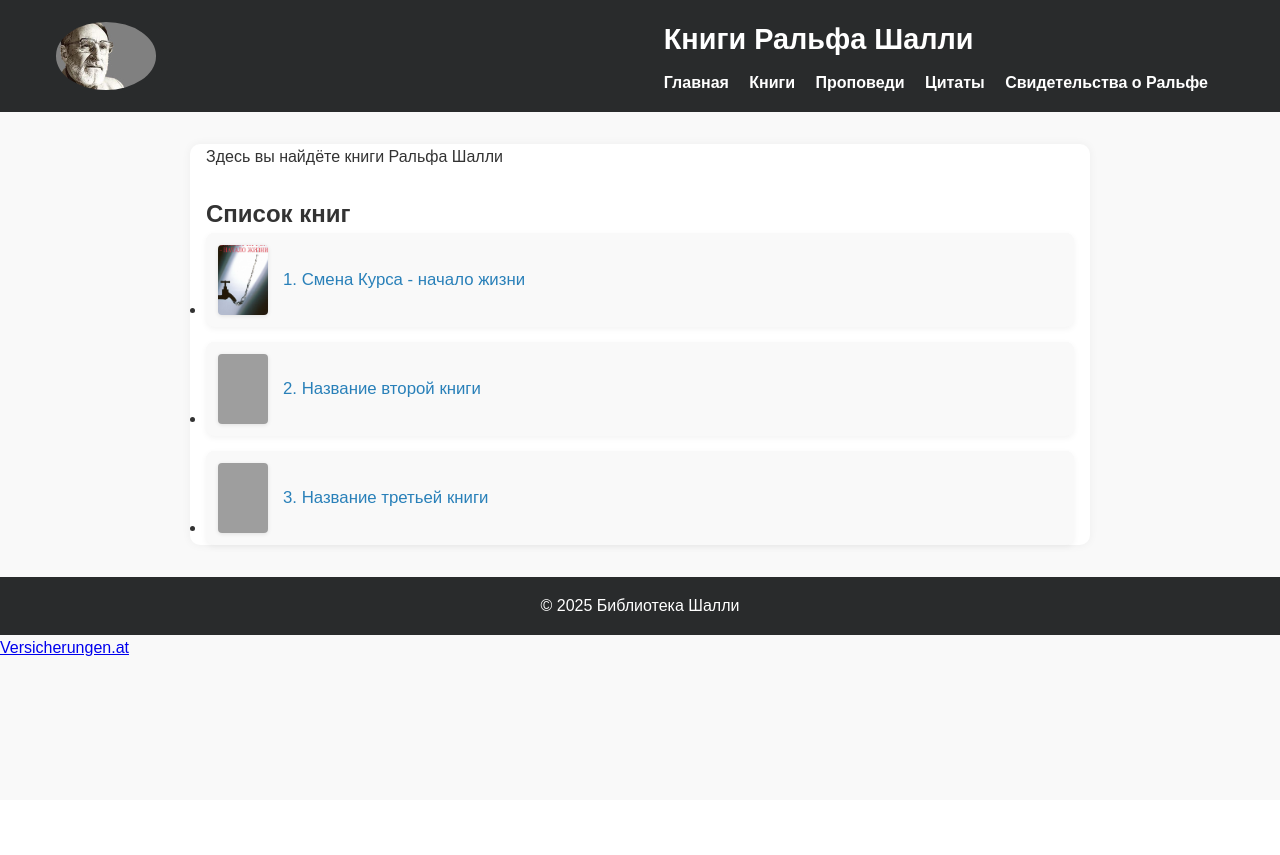
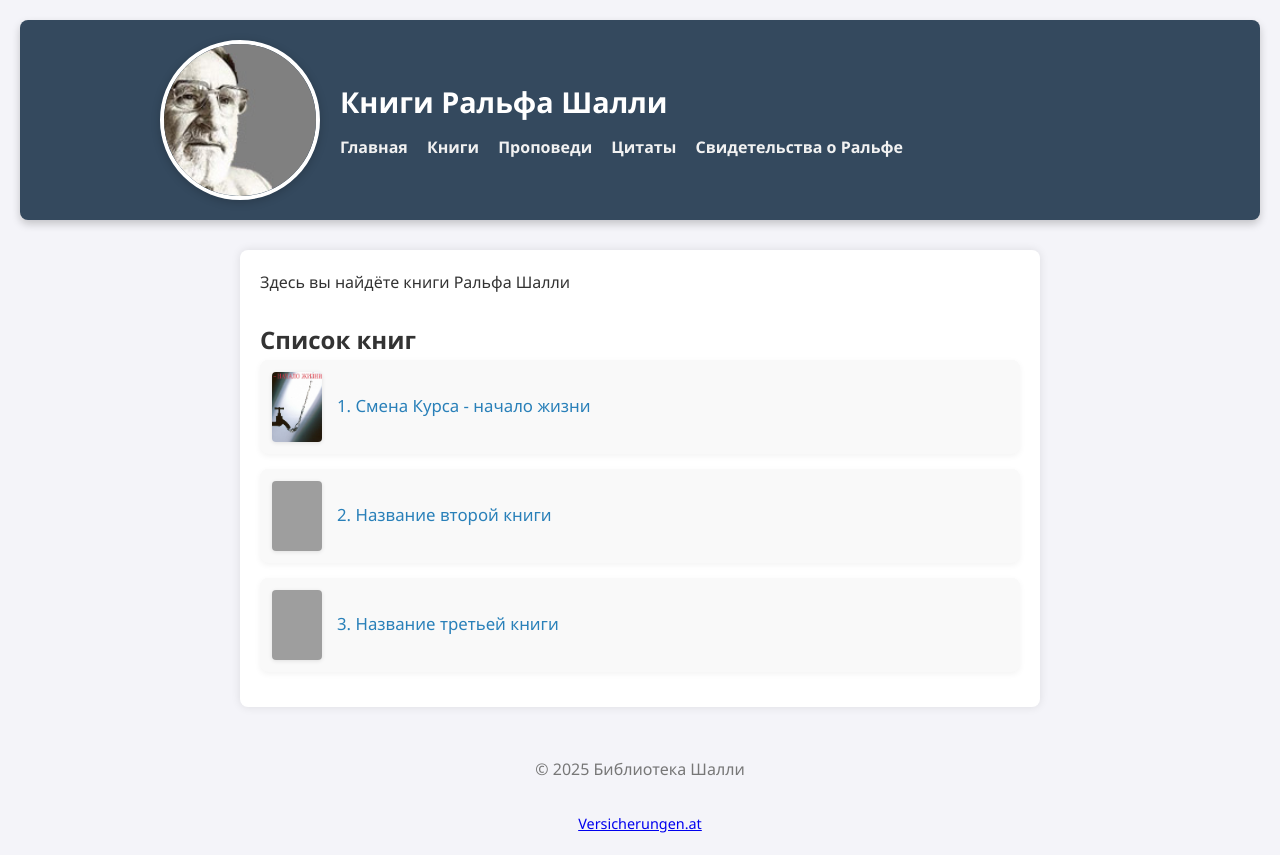
Before and after one commit to iliarudich0/iliama, a PHP site: page /books.html in a window 1280 px wide. Before the commit the page ends 656 px from the top, so only its background shows below. Run offline with PHP 8.4, Linux system fonts and the light colour scheme; grey boxes are pictures that could not be loaded.

Commit message:
Update style.css

```diff
--- a/style.css
+++ b/style.css
@@ -4,116 +4,80 @@
   box-sizing: border-box;
 }
 
-/* Базовая стилизация */
 body {
-  margin: 0;
-  padding: 0;
-  font-family: Arial, sans-serif;
+  font-family: 'Segoe UI', Tahoma, Geneva, Verdana, sans-serif;
   line-height: 1.6;
-  background-color: #f9f9f9;
+  background-color: #f4f4f9;
   color: #333;
+  padding: 20px;
 }
 
-/* Шапка */
 header {
-  background-color: #292b2c;
+  background-color: #34495e;
   color: white;
-  padding: 1rem 0;
+  padding: 20px 0;
+  margin-bottom: 30px;
+  border-radius: 8px;
+  box-shadow: 0 4px 8px rgba(0,0,0,0.2);
 }
 
 .header-container {
   display: flex;
   align-items: center;
-  justify-content: space-between;
-  max-width: 1200px;
+  gap: 20px;
+  max-width: 1000px;
   margin: 0 auto;
-  padding: 0 1rem;
-  flex-wrap: wrap;
+  padding: 0 20px;
 }
 
 .profile-img {
-  max-width: 100px;
-  height: auto;
+  width: 160px; /* больше размер */
+  height: 160px;
   border-radius: 50%;
-  margin-right: 1rem;
+  object-fit: cover;
+  object-position: 60% 50%; /* сдвиг влево-вправо: 60% — немного вправо */
+  border: 4px solid white;
+  box-shadow: 0 2px 10px rgba(0, 0, 0, 0.2); /* тень для объёма */
 }
 
+
 header h1 {
-  margin: 0;
   font-size: 1.8rem;
-}
-
-/* Меню */
-nav {
-  margin-top: 0.5rem;
+  margin-bottom: 10px;
 }
 
 nav a {
+  margin-right: 15px;
   text-decoration: none;
-  color: white;
-  margin-right: 1rem;
+  color: #f1f1f1;
   font-weight: bold;
-  transition: color 0.3s ease;
+  transition: color 0.3s;
 }
 
 nav a:hover {
-  color: #ffa726;
+  color: #ffd700;
 }
 
-/* Основной контент */
 main {
-  max-width: 900px;
-  margin: 2rem auto;
-  padding: 0 1rem;
+  max-width: 800px;
+  margin: auto;
+  padding: 20px;
   background: white;
-  border-radius: 10px;
-  box-shadow: 0 0 10px rgba(0, 0, 0, 0.05);
+  border-radius: 8px;
+  box-shadow: 0 0 10px rgba(0,0,0,0.1);
 }
 
-/* Footer */
 footer {
-  background-color: #292b2c;
-  color: white;
   text-align: center;
-  padding: 1rem;
-  margin-top: 2rem;
+  margin-top: 40px;
+  padding: 10px;
+  color: #777;
 }
 
-/* Адаптивность */
-@media (max-width: 768px) {
-  .header-container {
-    flex-direction: column;
-    align-items: center;
-    text-align: center;
-  }
-
-  nav {
-    margin-top: 1rem;
-  }
-
-  nav a {
-    display: block;
-    margin: 0.5rem 0;
-  }
-
-  .profile-img {
-    margin-bottom: 1rem;
-  }
-
-  header h1 {
-    font-size: 1.5rem;
-  }
-}
-
-/* Сообщение на главной */
-main h7 {
-  display: block;
-  font-size: 1rem;
-  color: crimson;
-  margin-bottom: 0.5rem;
+.counters {
   text-align: center;
-}
-
+  margin-top: 20px;
+  font-size: 0.9em;
 }
 
 .book-list ul {
```
